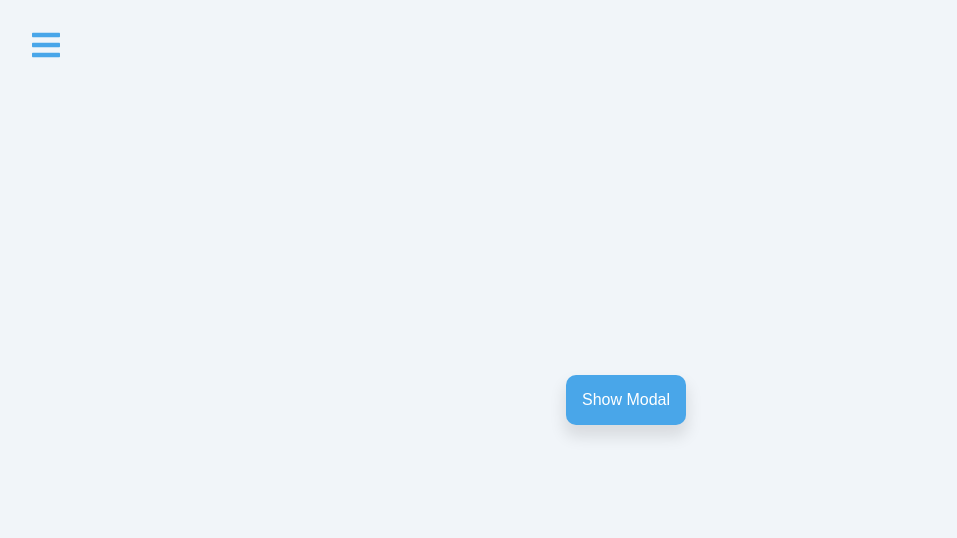
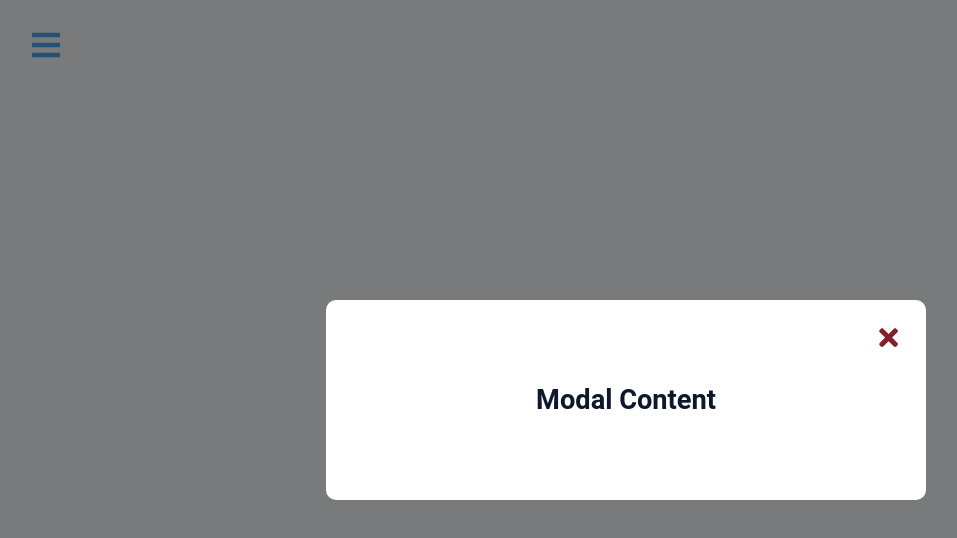
Before and after one commit to ada-ip/react-modal-sidebar, a React (Vite) app: page / in a window 1280 px wide. Shown: the top 538 px of the page, without its empty margins (14-971 px from the left). Built offline with nearby package versions, Linux system fonts and the light colour scheme.

Commit message:
Add Modal component with styles

```diff
--- a/src/components/Hero.jsx
+++ b/src/components/Hero.jsx
@@ -1,8 +1,13 @@
+import Modal from "./Modal";
+
 const Hero = () => {
 	return (
-		<button type="button" className="btn">
-			Show Modal
-		</button>
+		<>
+			<button type="button" className="open-modal-btn">
+				Show Modal
+			</button>
+			<Modal />
+		</>
 	);
 };
 export default Hero;
--- /dev/null
+++ b/src/components/Modal.jsx
@@ -0,0 +1,13 @@
+import { FaTimes } from "react-icons/fa";
+
+const Modal = () => {
+	return (
+		<div className="modal-ext-container">
+			<div className="modal-container">
+				<h3 className="modal-title">Modal Content</h3>
+				<FaTimes className="close-modal-btn" />
+			</div>
+		</div>
+	);
+};
+export default Modal;
--- a/src/index.css
+++ b/src/index.css
@@ -10,11 +10,16 @@
 	--bground-color: #f1f5f9;
 	--accent-color: #49a6e9;
 	--white-color: #ffffff;
+	--text-color: #0f172a;
+	--danger: #842029;
 }
+
+@import url("https://fonts.googleapis.com/css2?family=Roboto:wght@400;500&display=swap");
 
 #root {
 	background-color: var(--bground-color);
 	min-height: 100vh;
+	font-family: "Roboto", sans-serif;
 	display: grid;
 	place-items: center;
 }
@@ -41,7 +46,7 @@ header {
 	height: 32px;
 }
 
-.btn {
+.open-modal-btn {
 	padding: 1em;
 	background-color: var(--accent-color);
 	color: var(--white-color);
@@ -51,3 +56,36 @@ header {
 	font-size: 1rem;
 	cursor: pointer;
 }
+
+.modal-ext-container {
+	position: fixed;
+	inset: 0;
+	background-color: rgba(0, 0, 0, 0.5);
+	display: grid;
+	place-items: center;
+}
+
+.modal-container {
+	padding: 1.5rem;
+	width: min(90%, 600px);
+	height: 200px;
+	background-color: var(--white-color);
+	color: var(--text-color);
+	border-radius: 10px;
+	position: relative;
+	display: grid;
+	place-items: center;
+}
+
+.modal-title {
+	font-size: 1.7rem;
+}
+
+.close-modal-btn {
+	position: absolute;
+	top: 1.5rem;
+	right: 1.5rem;
+	color: var(--danger);
+	font-size: 1.7rem;
+	cursor: pointer;
+}
```
